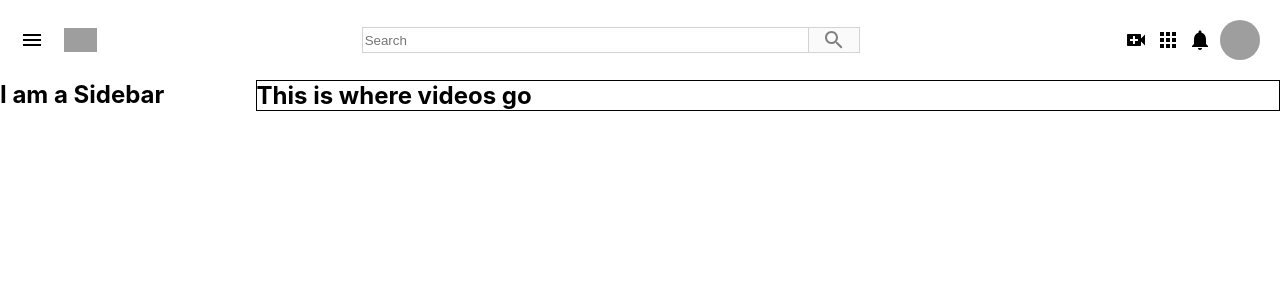
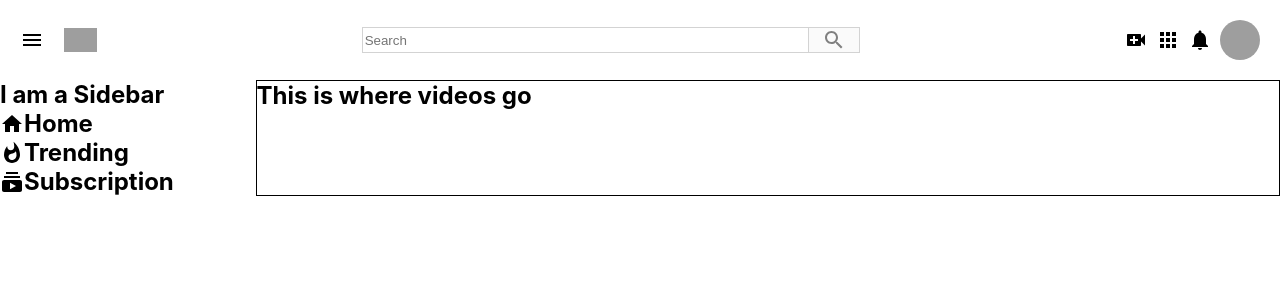
Before and after one commit to developer-do/youtube-clone, a React (Create React App) app: page / in a window 1280 px wide. Shown: the top 300 px of the page. Built offline with nearby package versions, Linux system fonts and the light colour scheme; grey boxes are pictures that could not be loaded.

Commit message:
SidebarRow component에 props로 material icon 내려받기

```diff
--- a/src/components/common/Sidebar.js
+++ b/src/components/common/Sidebar.js
@@ -1,6 +1,9 @@
 import React from "react";
 import styled from "styled-components";
 import SidebarRow from "./SidebarRow";
+import HomeIcon from "@material-ui/icons/Home";
+import WhatshotIcon from "@material-ui/icons/Whatshot";
+import SubscriptionsIcon from "@material-ui/icons/Subscriptions";
 
 const SidebarWrap = styled.div`
   flex: 0.2;
@@ -10,7 +13,9 @@ function Sidebar() {
   return (
     <SidebarWrap>
       <h2>I am a Sidebar</h2>
-      <SidebarRow />
+      <SidebarRow title="Home" Icon={HomeIcon} />
+      <SidebarRow title="Trending" Icon={WhatshotIcon} />
+      <SidebarRow title="Subscription" Icon={SubscriptionsIcon} />
     </SidebarWrap>
   );
 }
--- a/src/components/common/SidebarRow.js
+++ b/src/components/common/SidebarRow.js
@@ -1,7 +1,23 @@
 import React from "react";
+import styled from "styled-components";
 
-function SidebarRow() {
-  return <div></div>;
+const alignCenters = `
+  display: flex;
+  align-items: center;
+`;
+
+const SideBarRows = styled.div`
+  ${alignCenters}
+`;
+
+function SidebarRow(props) {
+  const { title, Icon } = props;
+  return (
+    <SideBarRows>
+      <Icon />
+      <h2>{title}</h2>
+    </SideBarRows>
+  );
 }
 
 export default SidebarRow;
```
